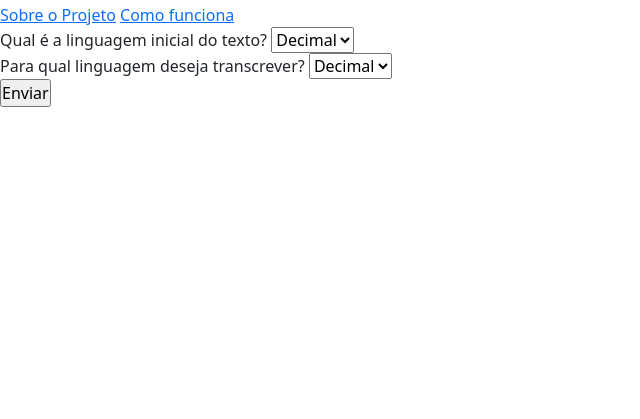
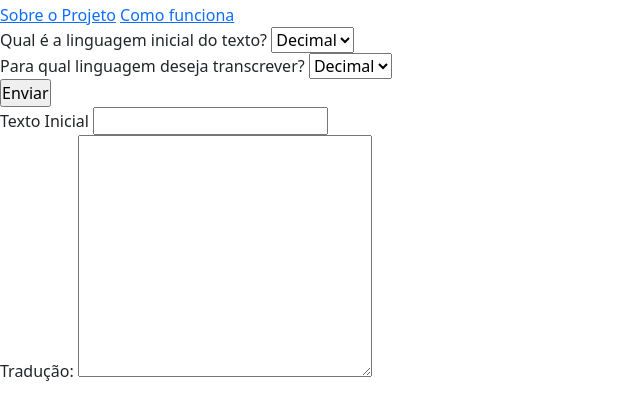
Before and after one commit to GustavoArcoverde/projectbinary, a plain HTML site: page index.html in a window 1280 px wide. Shown: the part 53-472 px from the top of the page, without its empty margins (0-640 px from the left). Drawn offline with nearby package versions, Linux system fonts and the light colour scheme.

Commit message:
cria html da sessão de output

```diff
--- a/index.html
+++ b/index.html
@@ -1,15 +1,18 @@
 <!DOCTYPE html>
 <html lang="en">
+
 <head>
     <meta charset="UTF-8">
     <meta http-equiv="X-UA-Compatible" content="IE=edge">
     <meta name="viewport" content="width=device-width, initial-scale=1.0">
     <title>Binary Project</title>
-    <link href="https://cdn.jsdelivr.net/npm/bootstrap@5.0.2/dist/css/bootstrap.min.css" rel="stylesheet" integrity="sha384-EVSTQN3/azprG1Anm3QDgpJLIm9Nao0Yz1ztcQTwFspd3yD65VohhpuuCOmLASjC" crossorigin="anonymous">
+    <link href="https://cdn.jsdelivr.net/npm/bootstrap@5.0.2/dist/css/bootstrap.min.css" rel="stylesheet"
+        integrity="sha384-EVSTQN3/azprG1Anm3QDgpJLIm9Nao0Yz1ztcQTwFspd3yD65VohhpuuCOmLASjC" crossorigin="anonymous">
     <link rel="stylesheet" href="./css/reset.css">
     <link rel="stylesheet" href="./css/index.css">
     <link rel="stylesheet" href="./css/media-queries.css">
 </head>
+
 <body>
     <header>
         <div>
@@ -21,8 +24,7 @@
         </nav>
     </header>
     <main>
-        <section id="container">
-            <div id="opçõesCriptografia">
+        <section id="opçõesCriptografia">
             <form id="linguagemInicial">
                 <label for="">Qual é a linguagem inicial do texto?</label>
                 <select name="linguagem">
@@ -39,15 +41,22 @@
                     <option value="octal">Octal</option>
                 </select>
             </form>
+            <input type="submit" value="Enviar">
+        </section>
+        <section id="input-output">
             <div>
-                    <input type="submit" value="Enviar">
+                <form>
+                    <label for="input">Texto Inicial</label>
+                    <input type="text" id="input">
+                </form>
             </div>
-            </div>
-            <div id="lowerSection">
-
+            <div>
+                <label for="output">Tradução:</label>
+                <textarea name="output" id="output" cols="30" rows="10"></textarea>
             </div>
         </section>
     </main>
     <script src="https://code.jquery.com/jquery-3.6.0.min.js"></script>
 </body>
+
 </html>
```
Lines whose indentation alone changed are shown as unchanged.
